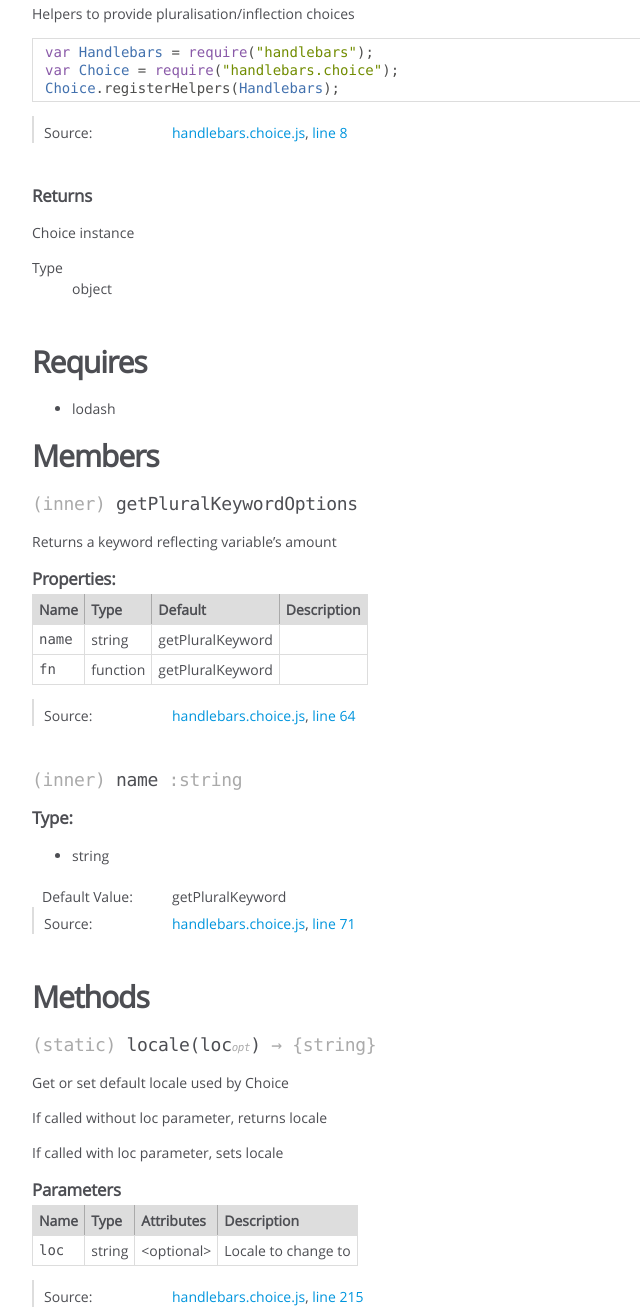
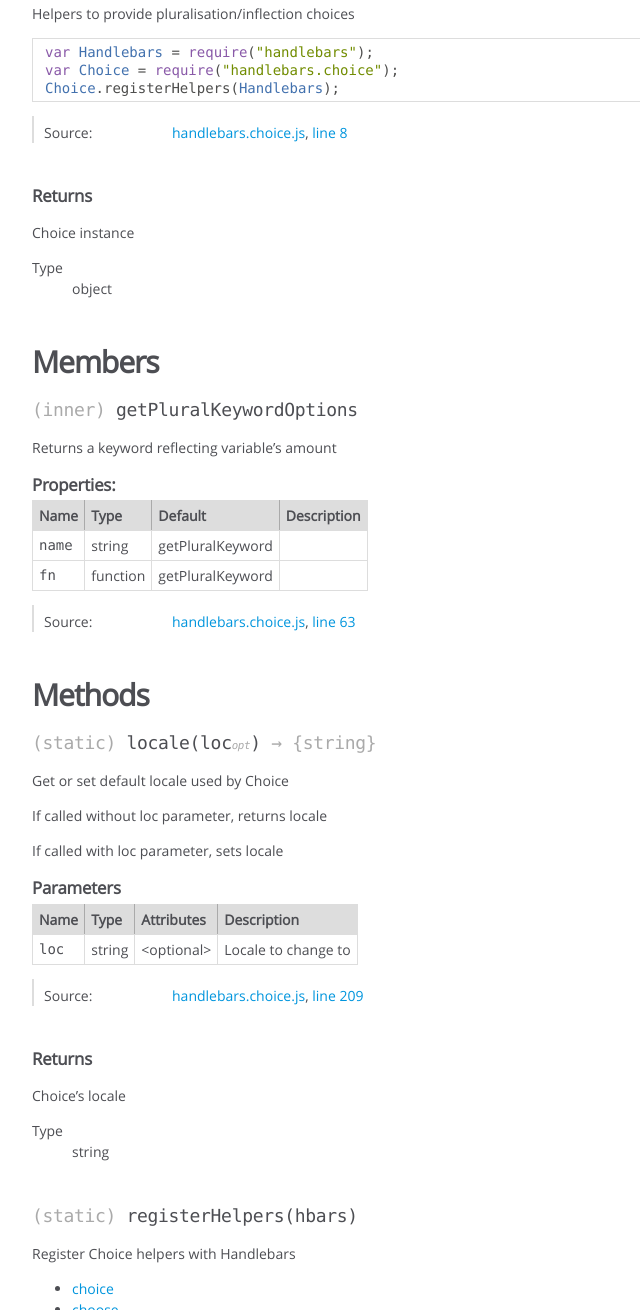
Before and after one commit to solidgoldpig/handlebars.choice, a plain HTML site: page module-handlebars%25choice.html in a window 1280 px wide. Shown: the part 153-1463 px from the top of the page, without its empty margins (0-640 px from the left). Drawn offline with Linux system fonts and the light colour scheme.

Commit message:
Bumped to 1.0.1

```diff
--- a/module-handlebars%25choice.html
+++ b/module-handlebars%25choice.html
@@ -170,12 +170,6 @@
 
 
 
-        <h3 class="subsection-title">Requires</h3>
-
-        <ul>
-            <li>lodash</li>
-        </ul>
-
 
 
 
@@ -329,87 +323,7 @@
 
     <dt class="tag-source">Source:</dt>
     <dd class="tag-source"><ul class="dummy"><li>
-        <a href="handlebars.choice.js.html">handlebars.choice.js</a>, <a href="handlebars.choice.js.html#line64">line 64</a>
-    </li></ul></dd>
-
-
-
-
-
-
-
-</dl>
-
-
-
-
-
-
-
-
-
-
-
-<h4 class="name" id="~name"><span class="type-signature">(inner) </span><span class="">name<span class="type-signature"> :string</span></span></h4>
-
-
-
-
-
-
-    <h5>Type:</h5>
-    <ul>
-        <li>
-
-<span class="param-type">string</span>
-
-
-        </li>
-    </ul>
-
-
-
-
-
-<dl class="details">
-
-
-
-
-
-
-
-
-
-
-
-
-
-
-
-
-
-
-
-
-
-
-
-
-    <dt class="tag-default">Default Value:</dt>
-    <dd class="tag-default"><ul class="dummy">
-            <li>getPluralKeyword</li>
-        </ul></dd>
-
-
-
-
-
-
-
-    <dt class="tag-source">Source:</dt>
-    <dd class="tag-source"><ul class="dummy"><li>
-        <a href="handlebars.choice.js.html">handlebars.choice.js</a>, <a href="handlebars.choice.js.html#line71">line 71</a>
+        <a href="handlebars.choice.js.html">handlebars.choice.js</a>, <a href="handlebars.choice.js.html#line63">line 63</a>
     </li></ul></dd>
 
 
@@ -557,7 +471,7 @@
 
     <dt class="tag-source">Source:</dt>
     <dd class="tag-source"><ul class="dummy"><li>
-        <a href="handlebars.choice.js.html">handlebars.choice.js</a>, <a href="handlebars.choice.js.html#line215">line 215</a>
+        <a href="handlebars.choice.js.html">handlebars.choice.js</a>, <a href="handlebars.choice.js.html#line209">line 209</a>
     </li></ul></dd>
 
 
@@ -721,7 +635,7 @@
 
     <dt class="tag-source">Source:</dt>
     <dd class="tag-source"><ul class="dummy"><li>
-        <a href="handlebars.choice.js.html">handlebars.choice.js</a>, <a href="handlebars.choice.js.html#line236">line 236</a>
+        <a href="handlebars.choice.js.html">handlebars.choice.js</a>, <a href="handlebars.choice.js.html#line230">line 230</a>
     </li></ul></dd>
 
 
@@ -859,7 +773,7 @@
 
     <dt class="tag-source">Source:</dt>
     <dd class="tag-source"><ul class="dummy"><li>
-        <a href="handlebars.choice.js.html">handlebars.choice.js</a>, <a href="handlebars.choice.js.html#line79">line 79</a>
+        <a href="handlebars.choice.js.html">handlebars.choice.js</a>, <a href="handlebars.choice.js.html#line73">line 73</a>
     </li></ul></dd>
 
 
@@ -1019,7 +933,7 @@
 
     <dt class="tag-source">Source:</dt>
     <dd class="tag-source"><ul class="dummy"><li>
-        <a href="handlebars.choice.js.html">handlebars.choice.js</a>, <a href="handlebars.choice.js.html#line47">line 47</a>
+        <a href="handlebars.choice.js.html">handlebars.choice.js</a>, <a href="handlebars.choice.js.html#line46">line 46</a>
     </li></ul></dd>
 
 
@@ -1318,7 +1232,7 @@
 
     <dt class="tag-source">Source:</dt>
     <dd class="tag-source"><ul class="dummy"><li>
-        <a href="handlebars.choice.js.html">handlebars.choice.js</a>, <a href="handlebars.choice.js.html#line24">line 24</a>
+        <a href="handlebars.choice.js.html">handlebars.choice.js</a>, <a href="handlebars.choice.js.html#line23">line 23</a>
     </li></ul></dd>
 
 
@@ -1479,7 +1393,7 @@
 
     <dt class="tag-source">Source:</dt>
     <dd class="tag-source"><ul class="dummy"><li>
-        <a href="handlebars.choice.js.html">handlebars.choice.js</a>, <a href="handlebars.choice.js.html#line37">line 37</a>
+        <a href="handlebars.choice.js.html">handlebars.choice.js</a>, <a href="handlebars.choice.js.html#line36">line 36</a>
     </li></ul></dd>
 
 
--- a/styles/jsdoc-default.css
+++ b/styles/jsdoc-default.css
@@ -458,3 +458,7 @@
     font-size: 0.6em;
     text-transform: uppercase;
 }
+
+.prettyprint code {
+    white-space: pre-wrap;
+}
```
Also changed, not shown: index.html (+3 -3 lines), template-choice.html (+1 -1 lines), template-choose.html (+1 -1 lines).
